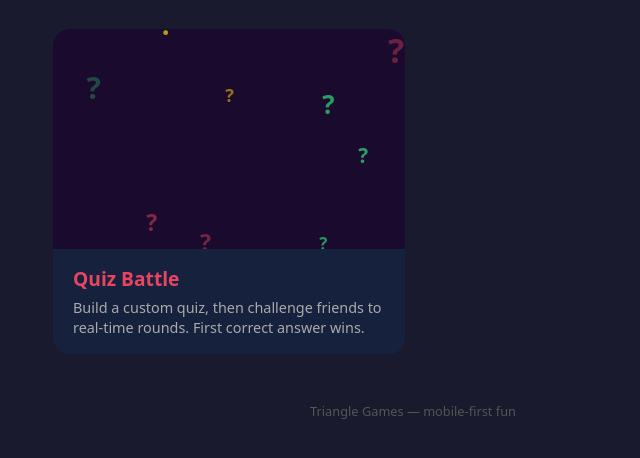
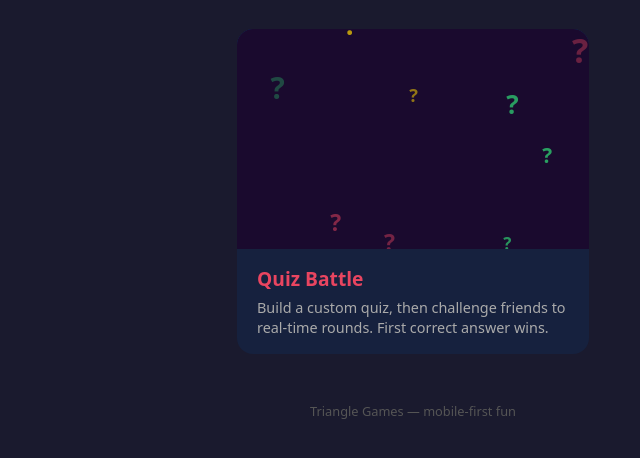
Before and after one commit to ichesnut/triangle-games, a website built with Vite: page index.html in a window 1280 px wide. Shown: the part 172-630 px from the top of the page, without its empty margins (227-867 px from the left). Built offline with nearby package versions, Linux system fonts and the light colour scheme.

Commit message:
Center Quiz Battle card on home grid
- Switch .game-grid from CSS grid to flex with justify-content: center
- Single card now centers horizontally on desktop instead of pinning to the left half of a 2-column grid
- Two-card layout preserved at >=600px via flex-basis calc(50% - gap)

Co-Authored-By: Paperclip <noreply@paperclip.ing>

```diff
--- a/index.html
+++ b/index.html
@@ -47,8 +47,9 @@
     }
 
     .game-grid {
-      display: grid;
-      grid-template-columns: 1fr;
+      display: flex;
+      flex-wrap: wrap;
+      justify-content: center;
       gap: 1rem;
       width: 100%;
       max-width: 480px;
@@ -56,10 +57,18 @@
       padding: 0;
     }
 
+    .game-grid > li {
+      flex: 1 1 100%;
+      min-width: 0;
+    }
+
     @media (min-width: 600px) {
       .game-grid {
         max-width: 720px;
-        grid-template-columns: repeat(2, 1fr);
+      }
+      .game-grid > li {
+        flex: 0 1 calc(50% - 0.5rem);
+        min-width: 280px;
       }
     }
 
```
